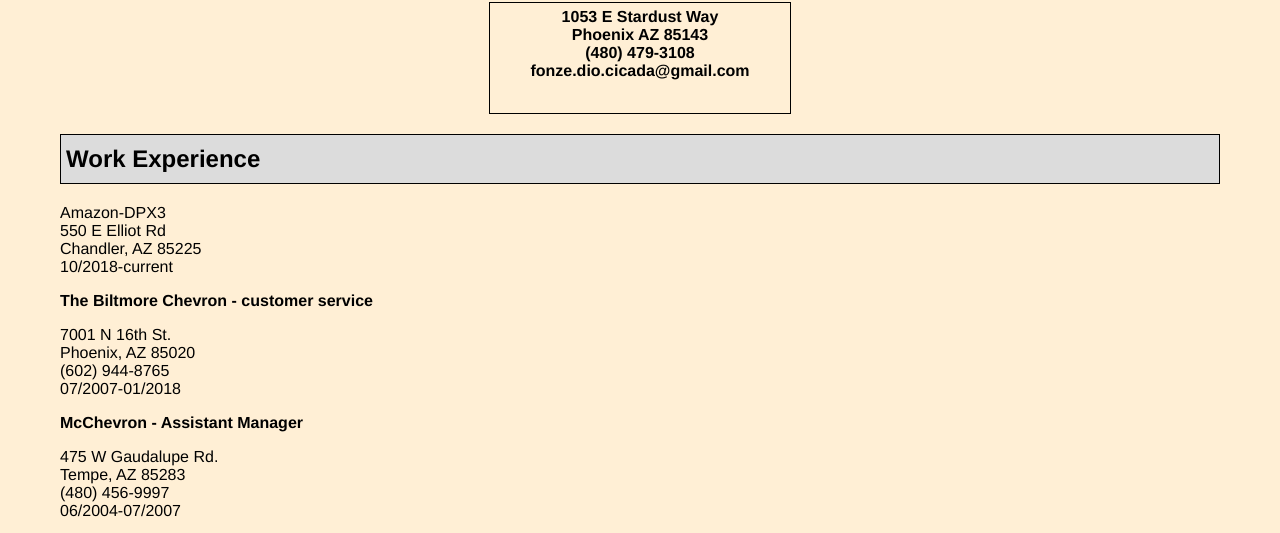
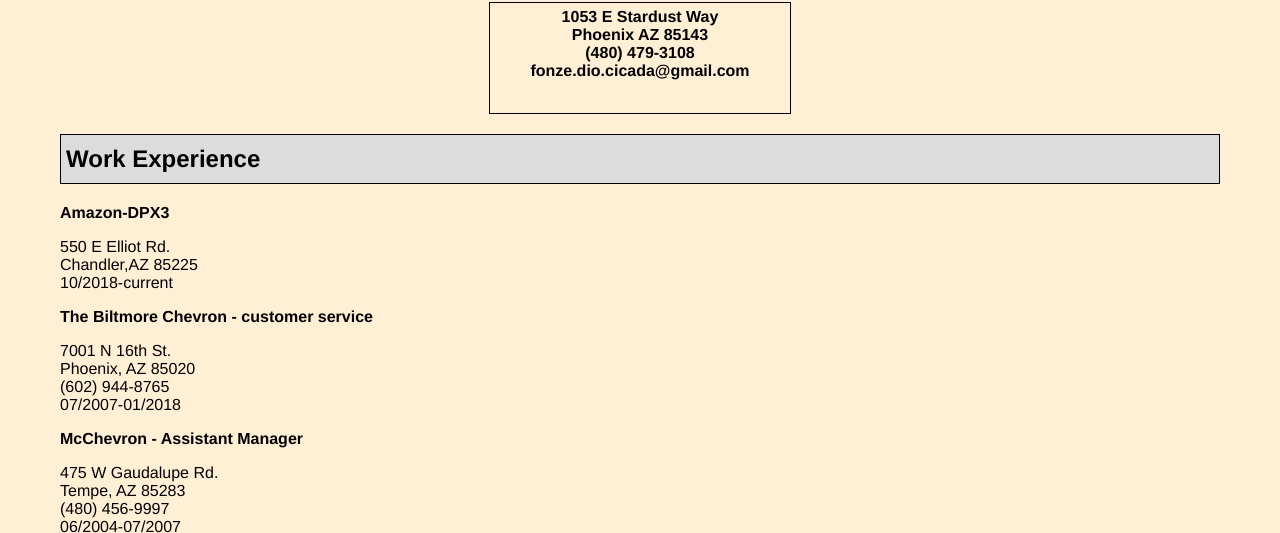
Before and after one commit to alphonsomartinez/alphonsomartinez.github.io, a plain HTML site: page index.html in a window 1280 px wide. Shown: the part 296-829 px from the top of the page. Drawn offline with Linux system fonts and the light colour scheme.

Commit message:
Update index.html

```diff
--- a/index.html
+++ b/index.html
@@ -16,9 +16,9 @@
     fonze.dio.cicada@gmail.com</b>
   </div>
   <h2>Work Experience</h2>
-  <p>Amazon-DPX3</br>
-     550 E Elliot Rd</br>
-     Chandler, AZ 85225</br>
+  <b>Amazon-DPX3</b>
+  <p> 550 E Elliot Rd.</br>
+     Chandler,AZ 85225</br>
      10/2018-current</P>
   <b>The Biltmore Chevron - customer service</b>
   <p>7001 N 16th St.</br>
```
